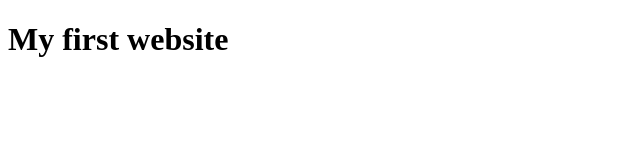
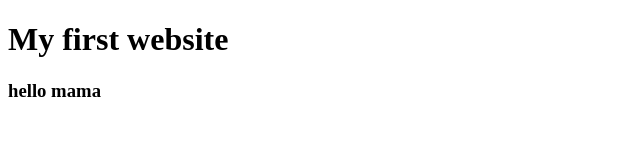
Before and after one commit to MD-NASIMUDDIN/first-website, a plain HTML site: page index.html in a window 1280 px wide. Shown: the whole page, without its empty margins (0-640 px from the left). Drawn offline with Linux system fonts and the light colour scheme.

Commit message:
learned github

```diff
--- a/index.html
+++ b/index.html
@@ -8,5 +8,6 @@
 </head>
 <body>
     <h1>My first website</h1>
+    <h3>hello mama</h3>
 </body>
 </html>
```
